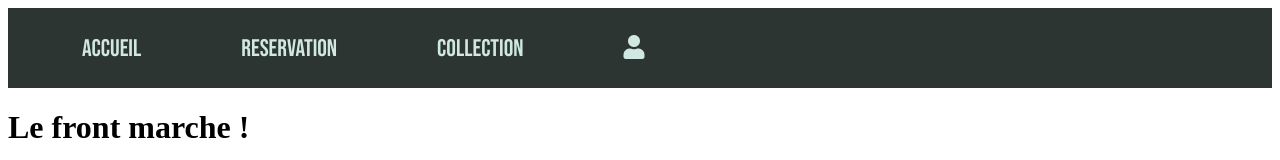
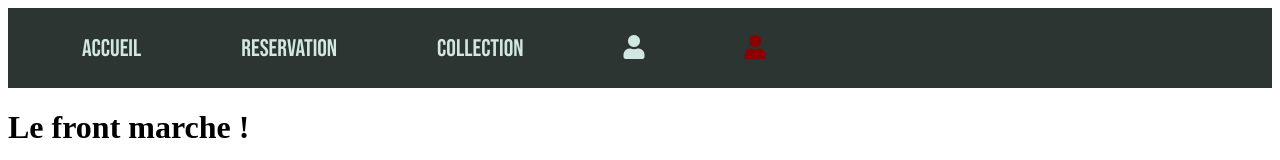
Before and after one commit to JosselinChapo/Bar-a-jeux-VF, an Angular app in the folder front-bar-a-jeux/: page / in a window 1280 px wide. Shown: the top 160 px of the page. Built offline with nearby package versions, Linux system fonts and the light colour scheme.

Commit message:
admin nav-bar

```diff
--- a/front-bar-a-jeux/src/app/nav-bar/nav-bar.component.css
+++ b/front-bar-a-jeux/src/app/nav-bar/nav-bar.component.css
@@ -54,7 +54,8 @@
 
   .fa {
   color: #D1E8E2;
-}
+  }
+
 .active{
     text-decoration: underline;
   }
--- a/front-bar-a-jeux/src/app/nav-bar/nav-bar.component.html
+++ b/front-bar-a-jeux/src/app/nav-bar/nav-bar.component.html
@@ -46,6 +46,7 @@
         <li><a [routerLink]="['/reservation']" routerLinkActive="active" id="reservation">RESERVATION</a></li>
         <li><a [routerLink]="['/collection']" routerLinkActive="active" id="collection">COLLECTION</a></li>
         <li><a [routerLink]="['/client']" routerLinkActive="active"><i class="fas fa-user"></i></a></li>
+        <li><a [routerLink]="['/admin']" routerLinkActive="active"><i class="fas fa-user" style="color: darkred;"></i></a></li>
     </ul>
    </div>
 </nav>
```
